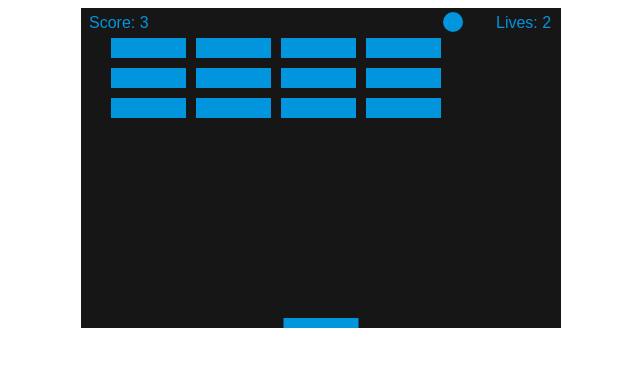
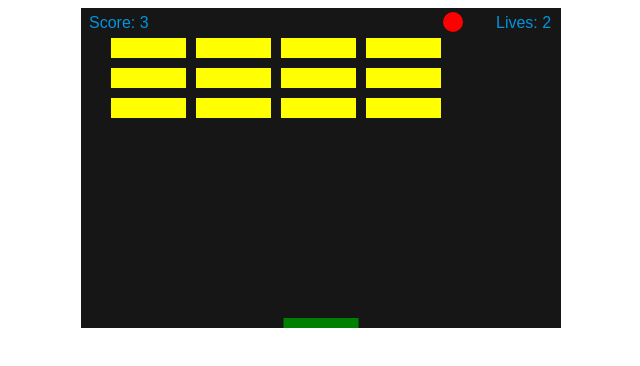
Before and after one commit to amahlw/Breakout, a plain HTML site: page index.html in a window 1280 px wide. Shown: the whole page, without its empty margins (319-959 px from the left). Drawn offline with Linux system fonts and the light colour scheme.

Commit message:
clean up

```diff
--- a/index.html
+++ b/index.html
@@ -127,7 +127,7 @@
         function drawBall() {
             ctx.beginPath();
             ctx.arc(x, y, ballRadius, 0, Math.PI * 2);
-            ctx.fillStyle = "#0095DD";
+            ctx.fillStyle = "red";
             ctx.fill();
             ctx.closePath();
         }
@@ -135,7 +135,7 @@
         function drawPaddle() {
             ctx.beginPath();
             ctx.rect(paddleX, canvas.height - paddleHeight, paddleWidth, paddleHeight);
-            ctx.fillStyle = "#0095DD";
+            ctx.fillStyle = "green";
             ctx.fill();
             ctx.closePath();
         }
@@ -150,7 +150,7 @@
                         bricks[c][r].y = brickY;
                         ctx.beginPath();
                         ctx.rect(brickX, brickY, brickWidth, brickHeight);
-                        ctx.fillStyle = "#0095DD";
+                        ctx.fillStyle = "yellow";
                         ctx.fill();
                         ctx.closePath();
                     }
```
